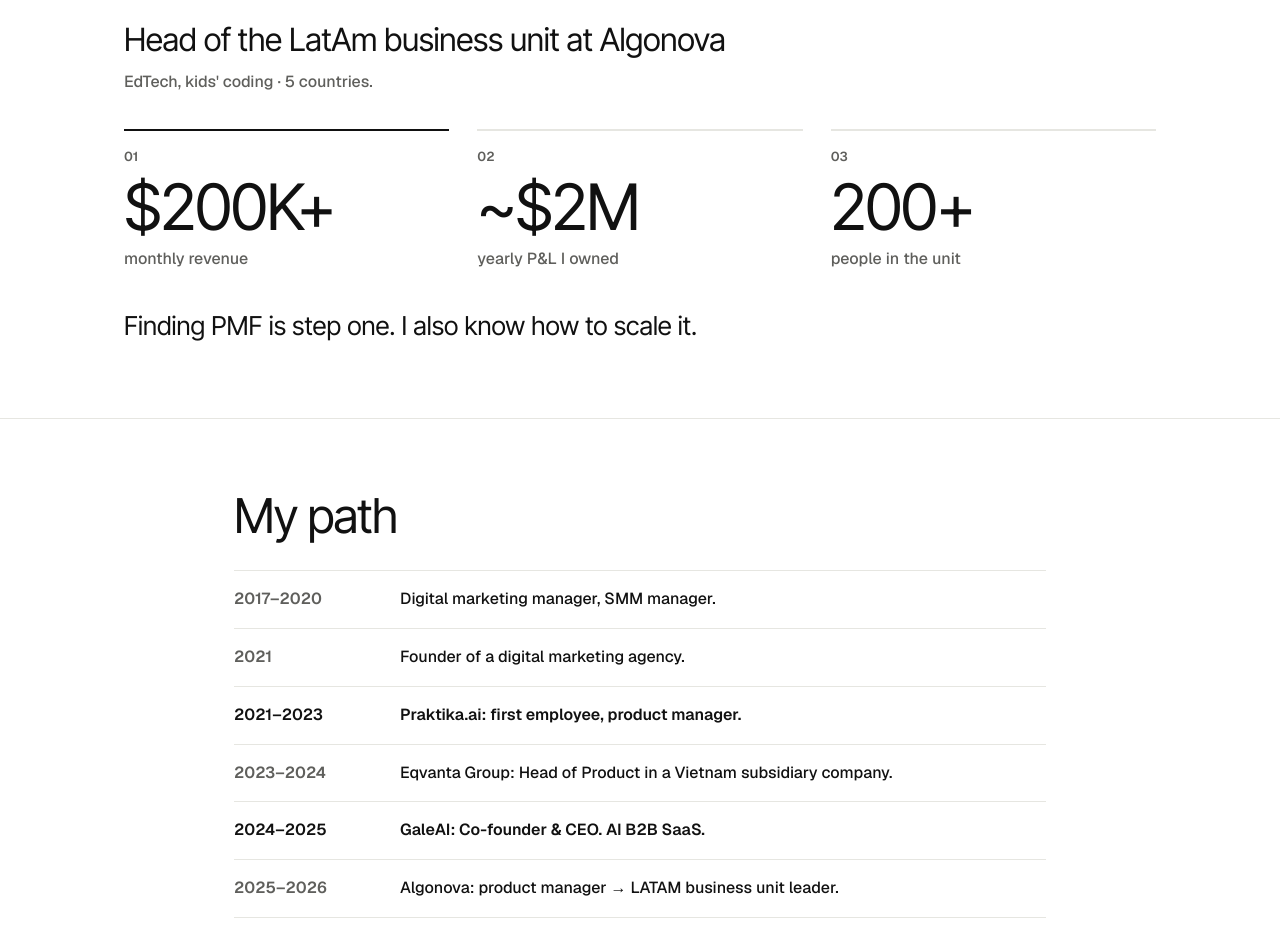
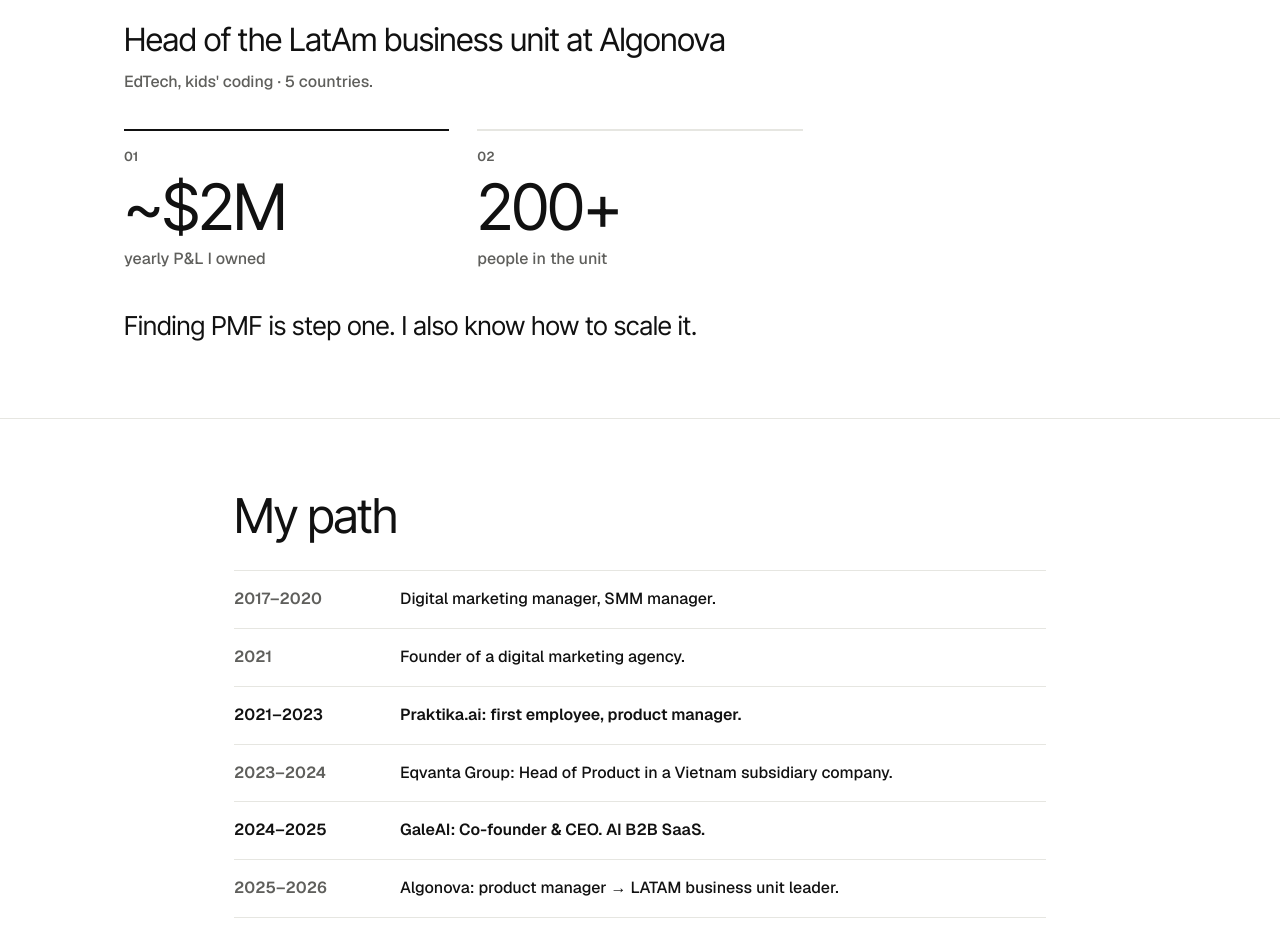
Before and after one commit to pavelkokora-oss/pavel-x-mirelo, a plain HTML site: page index.html in a window 1280 px wide. Shown: the part 2750-3676 px from the top of the page. Drawn offline with nearby package versions, Linux system fonts and the light colour scheme.

Commit message:
Algonova block: keep only ~$2M P&L and 200+ people
Co-Authored-By: Claude Opus 5.5 <noreply@anthropic.com>

```diff
--- a/index.html
+++ b/index.html
@@ -386,7 +386,7 @@
     <p class="kicker occ-kicker">My last occupation</p>
     <h2><span class="occ-lead">Not only launching.</span><br>I also run a business at scale.</h2>
     <h3 class="occ-role">Head of the LatAm business unit at Algonova</h3><p class="occ-sub">EdTech, kids&#x27; coding · 5 countries.</p>
-    <div class="occ-facts"><div class="occ-fact"><small>01</small><b>$200K+</b><span>monthly revenue</span></div><div class="occ-fact"><small>02</small><b>~$2M</b><span>yearly P&amp;L I owned</span></div><div class="occ-fact"><small>03</small><b>200+</b><span>people in the unit</span></div></div><p class="occ-note">Finding PMF is step one. I also know how to scale it.</p>
+    <div class="occ-facts"><div class="occ-fact"><small>01</small><b>~$2M</b><span>yearly P&amp;L I owned</span></div><div class="occ-fact"><small>02</small><b>200+</b><span>people in the unit</span></div></div><p class="occ-note">Finding PMF is step one. I also know how to scale it.</p>
   </div>
 </section>
 <section class="band path" id="path">
```
